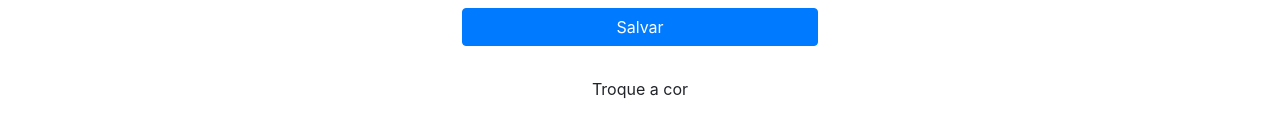
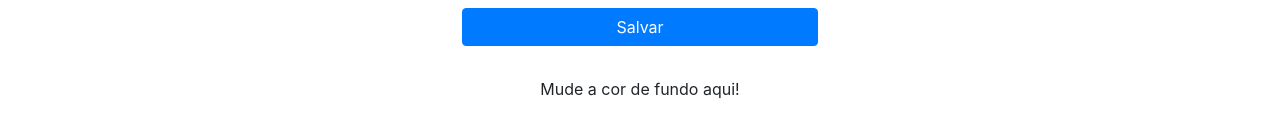
Before and after one commit to mateushck/ProjetoHelpFaccat, a plain HTML site: page Help Faccat/index.html in a window 1280 px wide. Shown: the part 616-754 px from the top of the page. Drawn offline with nearby package versions, Linux system fonts and the light colour scheme.

Commit message:
Mudei uma frase apenas

```diff
--- a/Help Faccat/index.html
+++ b/Help Faccat/index.html
@@ -62,7 +62,7 @@
 			  </div>
 			  	<button type="submit" class="btn btn-primary" onclick="return validaDados()">Salvar</button></br>
 
-			  	<a class="btn btn-help" onclick="trocar();">Troque a cor</a>
+			  	<a class="btn btn-help" onclick="trocar();">Mude a cor de fundo aqui!</a>
 			</form>
 
 		</div>
```
